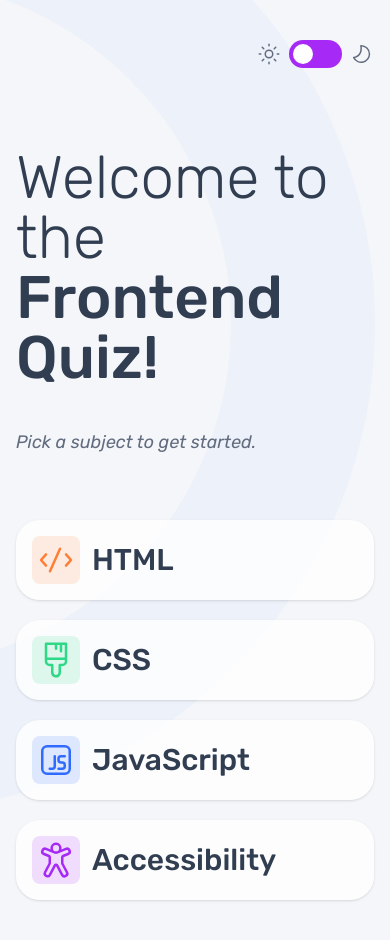
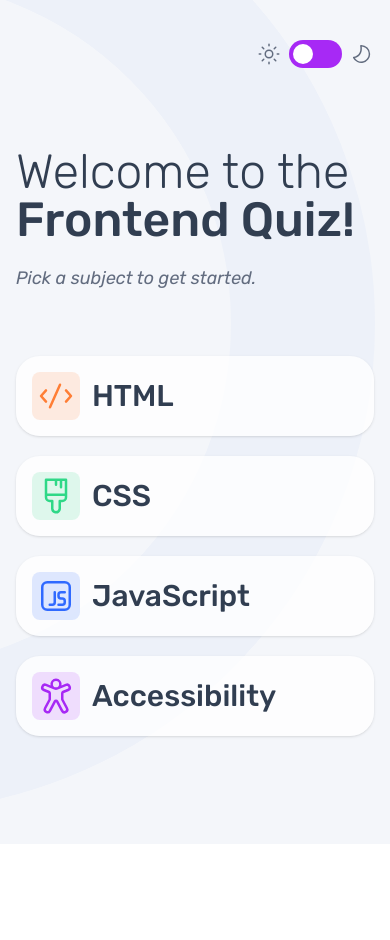
Before and after one commit to ktscates/frontend-quiz-app, an Angular app: page / in a window 390 px wide. After the commit the page ends 844 px from the top, so only its background shows below. Built offline with nearby package versions, Linux system fonts and the light colour scheme.

Commit message:
device responsiveness

```diff
--- a/src/app/components/quiz-selection/quiz-selection.component.html
+++ b/src/app/components/quiz-selection/quiz-selection.component.html
@@ -2,10 +2,10 @@
   class="md:w-5/6 md:mx-auto md:py-5 md:px-0 py-10 px-4 lg:grid lg:grid-cols-2 flex flex-col justify-between lg:gap-0 gap-16"
 >
   <div>
-    <h1 class="text-darkNavy text-6xl font-thin dark:text-white">
+    <h1 class="text-darkNavy md:text-6xl text-5xl font-thin dark:text-white">
       Welcome to the <br /><span class="font-medium">Frontend Quiz!</span>
     </h1>
-    <p class="mt-10 text-greyNavy dark:text-lightBlue text-lg italic">
+    <p class="lg:mt-10 mt-5 text-greyNavy dark:text-lightBlue text-lg italic">
       Pick a subject to get started.
     </p>
   </div>
```
